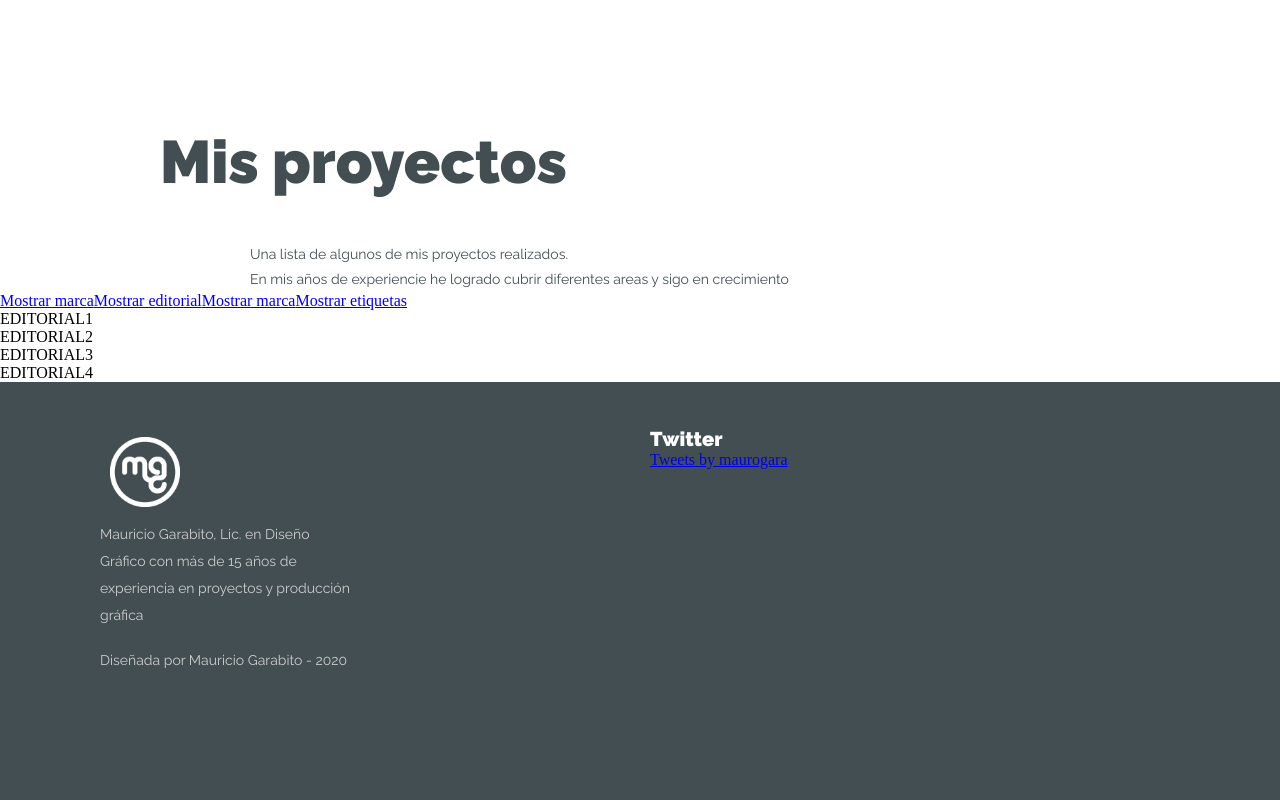
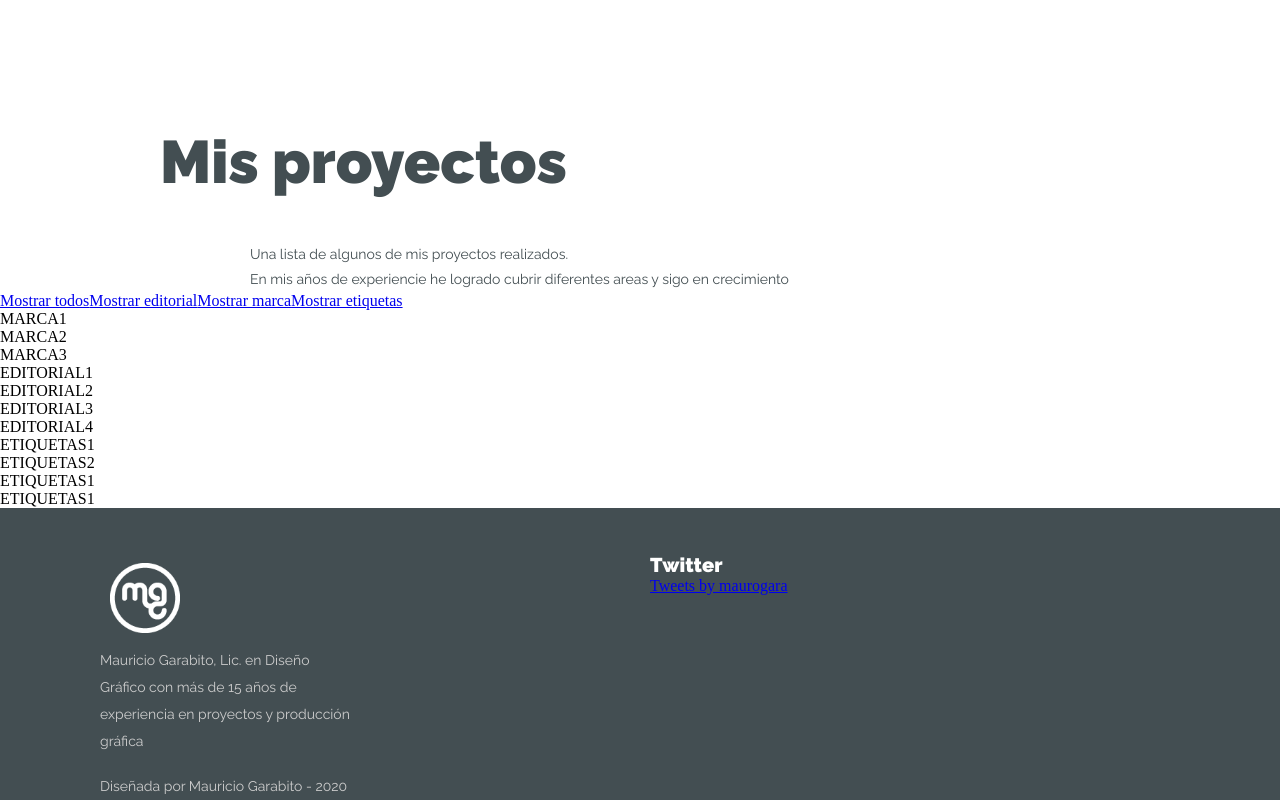
Before and after one commit to maurogara/maurogara-dg, an Angular app: page / in a window 1280 px wide. Shown: the part 3780-4580 px from the top of the page. Before the commit the page ends 4454 px from the top, so only its background shows below. Built offline with nearby package versions, Linux system fonts and the light colour scheme.

Commit message:
Fix posible para galería

```diff
--- a/src/app/components/galeria/galeria.component.html
+++ b/src/app/components/galeria/galeria.component.html
@@ -1,18 +1,18 @@
-<a href="#1" (click)="mostarLista()">Mostrar marca</a>
+<a href="#1" (click)="mostrarItem('todo')">Mostrar todos</a>
 <a href="#2" (click)="mostrarItem('editorial')">Mostrar editorial</a>
 <a href="#3" (click)="mostrarItem('marca')">Mostrar marca</a>
 <a href="#4" (click)="mostrarItem('etiquetas')">Mostrar etiquetas</a>
 
 <ul *ngIf="mostarTodo">
-    <li *ngIf="mostrarActual === 'marca'">MARCA1</li>
-    <li *ngIf="mostrarActual === 'marca'">MARCA2</li>
-    <li *ngIf="mostrarActual === 'marca'">MARCA3</li>
-    <li *ngIf="mostrarActual === 'editorial'">EDITORIAL1</li>
-    <li *ngIf="mostrarActual === 'editorial'">EDITORIAL2</li>
-    <li *ngIf="mostrarActual === 'editorial'">EDITORIAL3</li>
-    <li *ngIf="mostrarActual === 'editorial'">EDITORIAL4</li>
-    <li *ngIf="mostrarActual === 'etiquetas'">ETIQUETAS1</li>
-    <li *ngIf="mostrarActual === 'etiquetas'">ETIQUETAS2</li>
-    <li *ngIf="mostrarActual === 'etiquetas'">ETIQUETAS1</li>
-    <li *ngIf="mostrarActual === 'etiquetas'">ETIQUETAS1</li>
+    <li *ngIf="mostrarActual === 'marca' || mostrarActual === 'todo'">MARCA1</li>
+    <li *ngIf="mostrarActual === 'marca' || mostrarActual === 'todo'">MARCA2</li>
+    <li *ngIf="mostrarActual === 'marca' || mostrarActual === 'todo'">MARCA3</li>
+    <li *ngIf="mostrarActual === 'editorial' || mostrarActual === 'todo'">EDITORIAL1</li>
+    <li *ngIf="mostrarActual === 'editorial' || mostrarActual === 'todo'">EDITORIAL2</li>
+    <li *ngIf="mostrarActual === 'editorial' || mostrarActual === 'todo'">EDITORIAL3</li>
+    <li *ngIf="mostrarActual === 'editorial' || mostrarActual === 'todo'">EDITORIAL4</li>
+    <li *ngIf="mostrarActual === 'etiquetas' || mostrarActual === 'todo'">ETIQUETAS1</li>
+    <li *ngIf="mostrarActual === 'etiquetas' || mostrarActual === 'todo'">ETIQUETAS2</li>
+    <li *ngIf="mostrarActual === 'etiquetas' || mostrarActual === 'todo'">ETIQUETAS1</li>
+    <li *ngIf="mostrarActual === 'etiquetas' || mostrarActual === 'todo'">ETIQUETAS1</li>
 </ul>
--- a/src/app/components/galeria/galeria.component.ts
+++ b/src/app/components/galeria/galeria.component.ts
@@ -9,7 +9,7 @@ export class GaleriaComponent implements OnInit {
 
   constructor() { }
 
-  mostrarActual= 'editorial'
+  mostrarActual= 'todo'
   mostarTodo = true;
 
 
```
